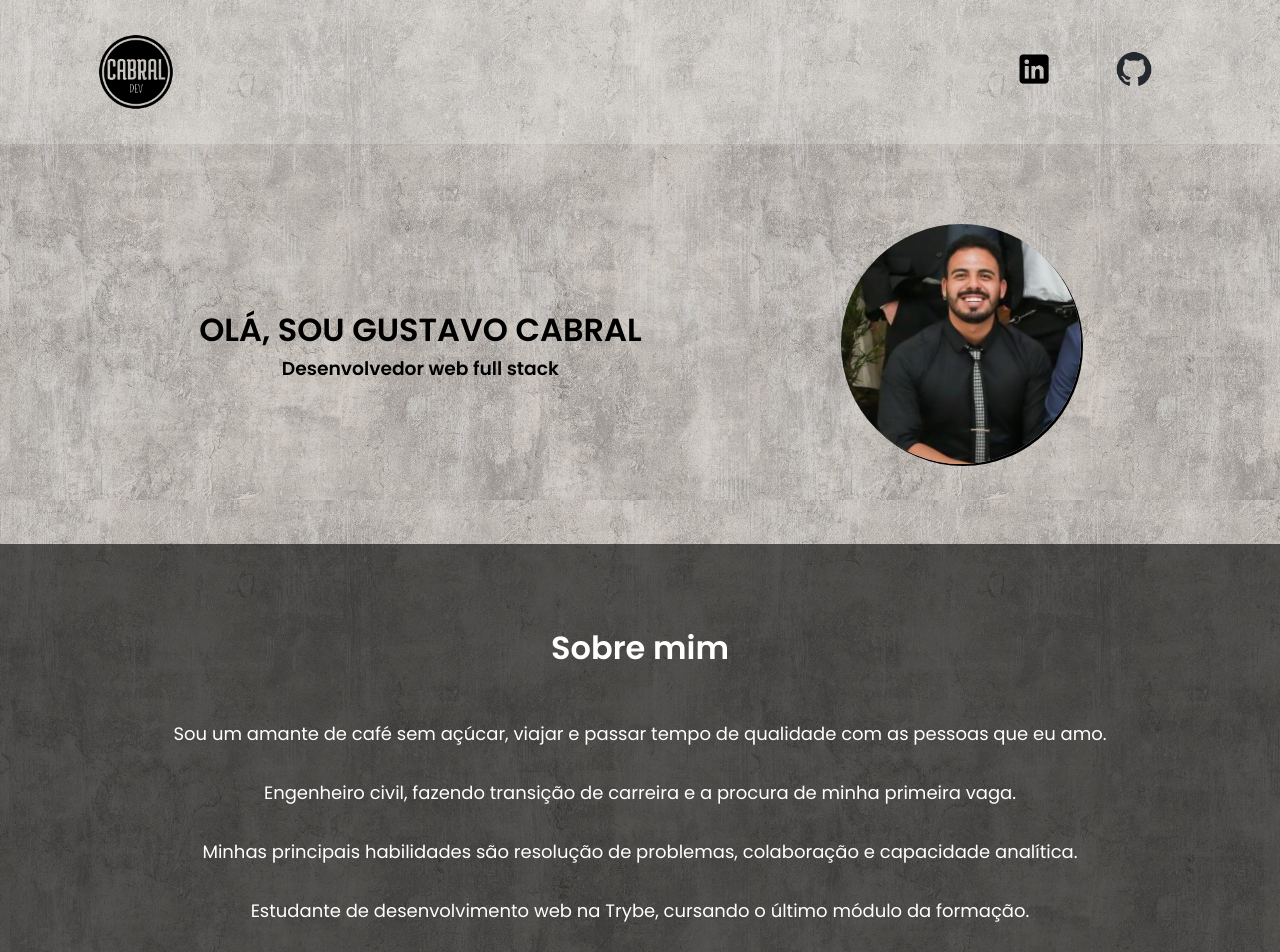
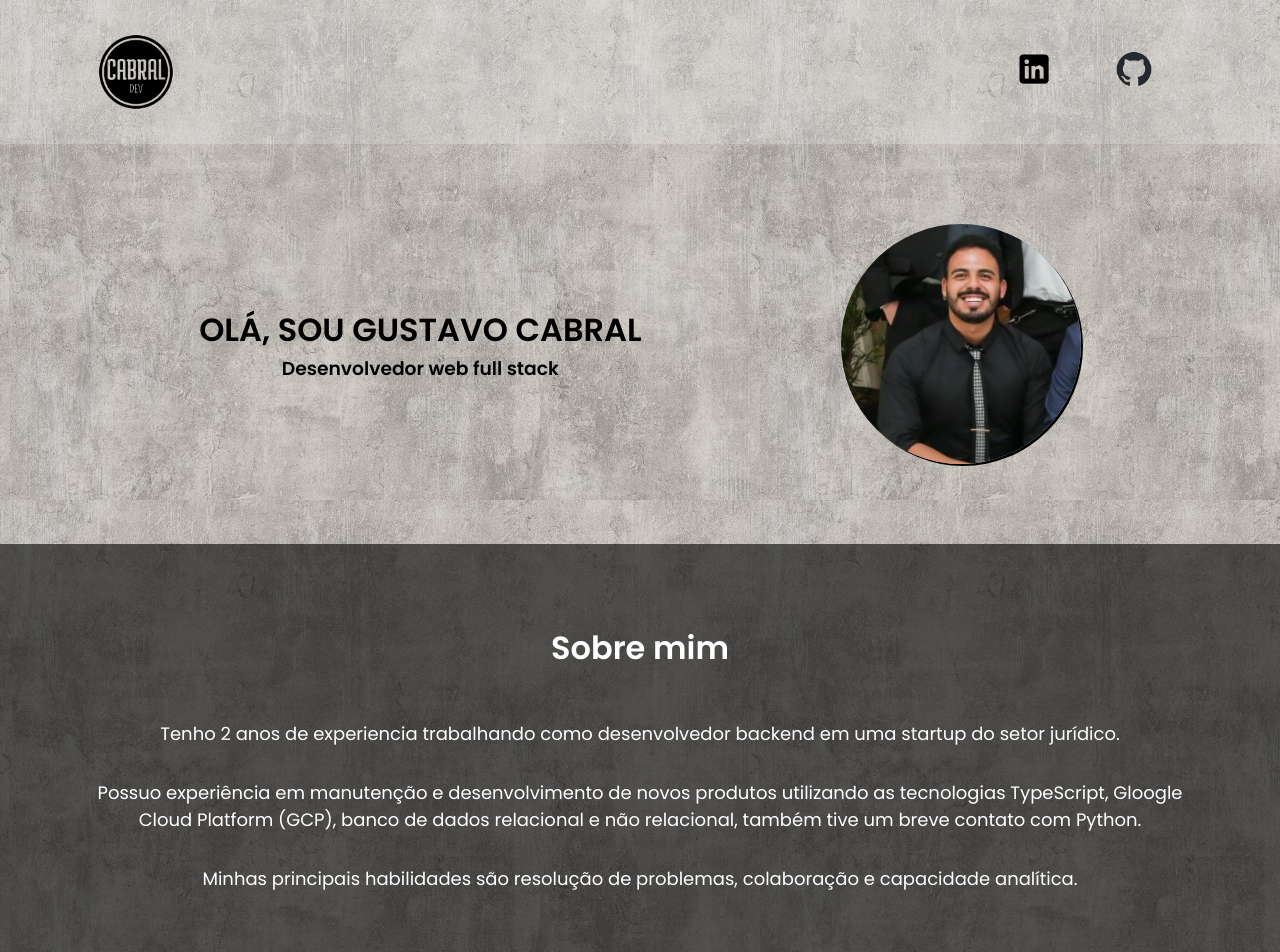
Before and after one commit to GusCabraal/portfolio-web, a React (Vite) app: page / in a window 1280 px wide. Shown: the top 952 px of the page. Built offline with nearby package versions, Linux system fonts and the light colour scheme.

Commit message:
feat: atualiza a seção summary

```diff
--- a/src/components/Summary/index.tsx
+++ b/src/components/Summary/index.tsx
@@ -6,21 +6,15 @@ export function Summary() {
       <div>
         <h1>Sobre mim</h1>
         <p>
-          Sou um amante de café sem açúcar, viajar e passar tempo de qualidade
-          com as pessoas que eu amo.
+        Tenho 2 anos de experiencia trabalhando como desenvolvedor backend em uma startup do setor jurídico.
         </p>
         <p>
-          Engenheiro civil, fazendo transição de carreira e a procura de minha
-          primeira vaga.
+        Possuo experiência em manutenção e desenvolvimento de novos produtos utilizando as tecnologias TypeScript, Gloogle Cloud Platform (GCP), banco de dados relacional e não relacional, também tive um breve contato com Python.
         </p>
         <p>
           Minhas principais habilidades são resolução de problemas, colaboração
           e capacidade analítica.
         </p>
-        <p>
-          Estudante de desenvolvimento web na Trybe, cursando o último módulo da
-          formação.
-        </p>
       </div>
     </Container>
   );
```
